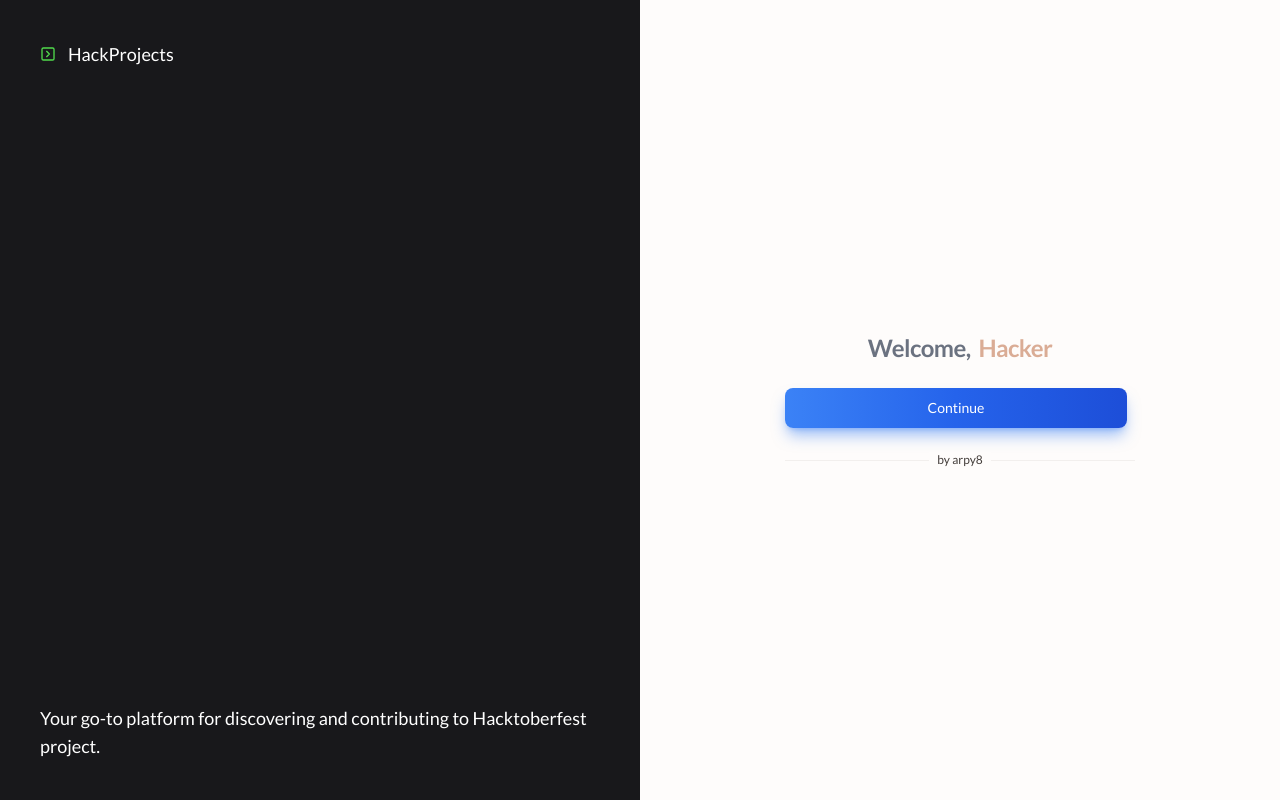
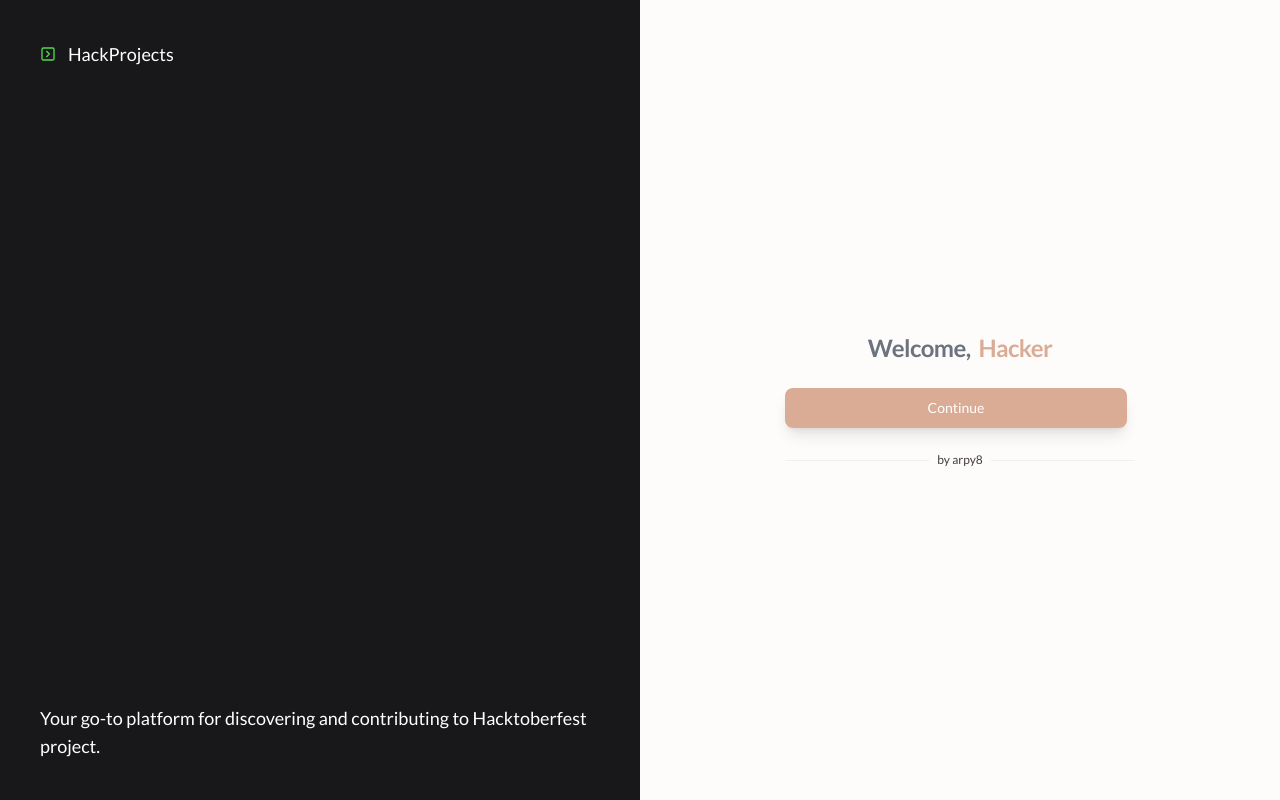
Before and after one commit to iraianbuuu/hack-projects, a Next.js app: page / in a window 1280 px wide. Built offline with nearby package versions, Linux system fonts and the light colour scheme.

Commit message:
fix: add router to continue btn

```diff
--- a/app/globals.css
+++ b/app/globals.css
@@ -131,17 +131,17 @@ a {
   opacity: 50%;
 }
 
+.continue {
+  outline: none !important;
+}
+
+.continue:focus {
+  outline: none !important;
+}
+
 .continue:hover {
   transition:
     opacity 0.1s cubic-bezier(0.4, 0, 0.2, 1),
     transform 0.1s cubic-bezier(0.4, 0, 0.2, 1);
   transform: scale(1.07) !important;
 }
-
-.continue:focus {
-  outline: none !important;
-}
-
-.continue {
-  outline: none !important;
-}
--- a/app/welcome/_components/welcome-page.tsx
+++ b/app/welcome/_components/welcome-page.tsx
@@ -1,13 +1,11 @@
 'use client';
 
+import { useRouter } from 'next/navigation';
 import { SquareChevronRight } from 'lucide-react';
-import { redirect } from 'next/navigation';
-
-function handleContinue() {
-  redirect('/dashboard');
-}
 
 export default function WelcomePage() {
+  const router = useRouter();
+
   return (
     <div className="relative h-screen flex-col items-center justify-center md:grid lg:max-w-none lg:grid-cols-2 lg:px-0">
       <div className="relative hidden h-full flex-col bg-muted p-10 text-white lg:flex dark:border-r">
@@ -35,8 +33,8 @@ export default function WelcomePage() {
           </div>
           <button
             type="button"
-            className="continue mb-2 me-2 rounded-lg bg-gradient-to-r from-blue-500 via-blue-600 to-blue-700 px-5 py-2.5 text-center text-sm font-medium text-white shadow-lg shadow-blue-500/50 hover:bg-gradient-to-br dark:shadow-lg dark:shadow-blue-800/80"
-            onClick={handleContinue}
+            className="continue shadow-black-500/50 hover:bg-primary-300 mb-2 me-2 rounded-lg bg-primary px-5 py-2.5 text-center text-sm font-medium text-white shadow-lg dark:shadow-lg dark:shadow-black"
+            onClick={() => router.push('/dashboard')}
           >
             Continue
           </button>
```
